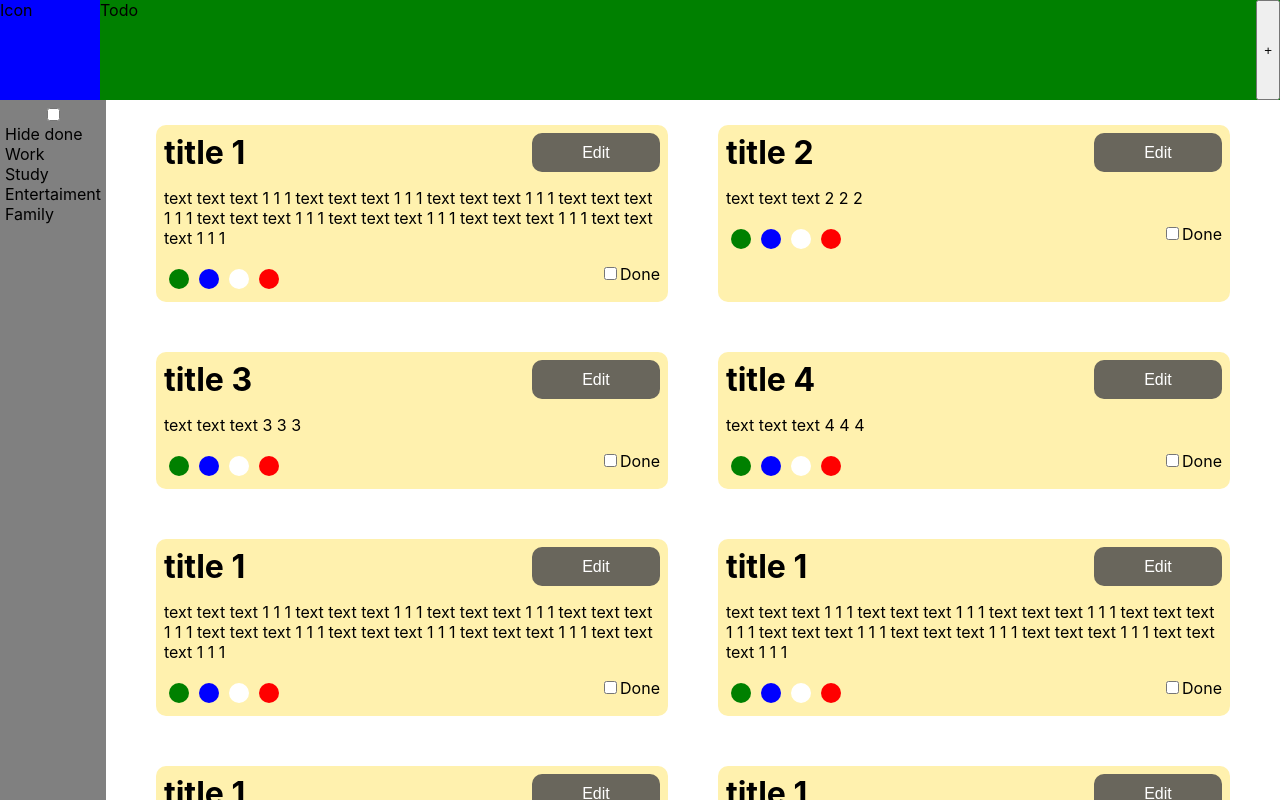
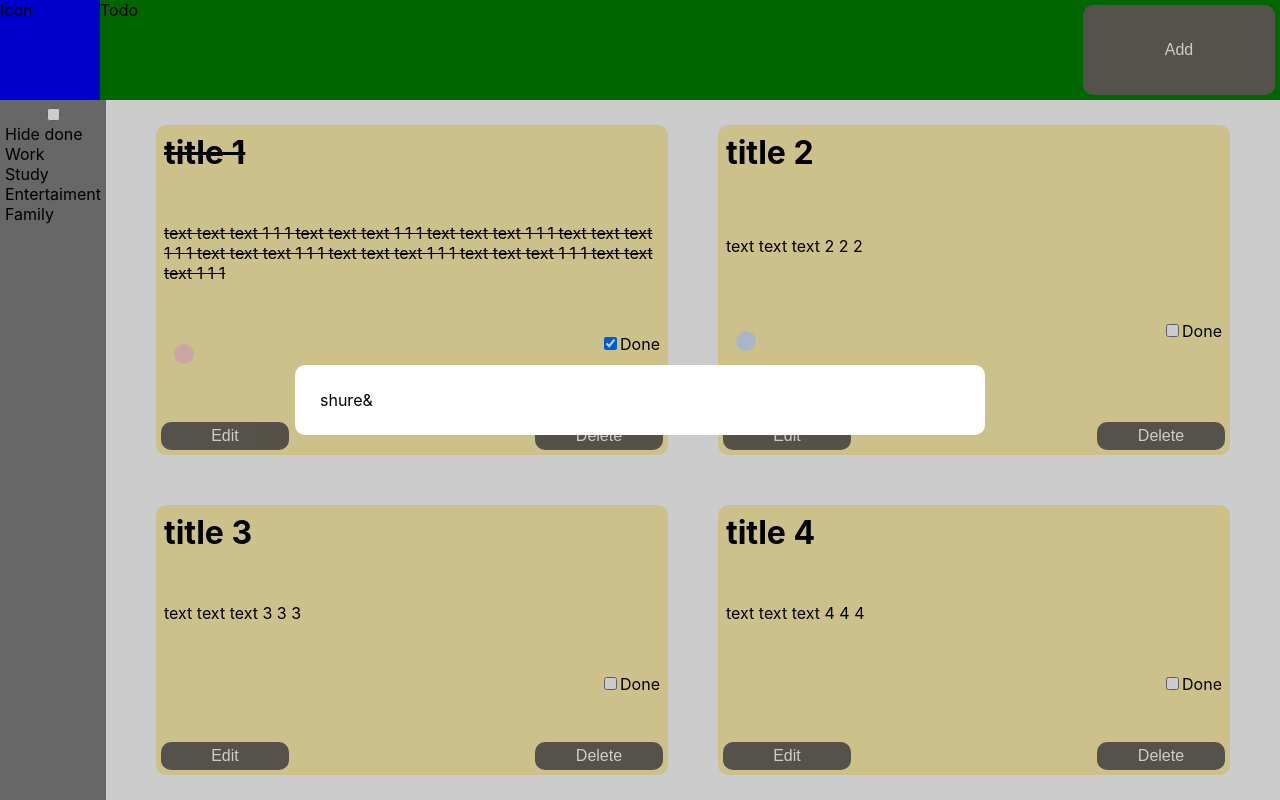
Before and after one commit to Kamrad33/todo_list_app, a React (Create React App) app: page / in a window 1280 px wide. Built offline with nearby package versions, Linux system fonts and the light colour scheme.

Commit message:
Added some functionality

```diff
--- a/src/App.js
+++ b/src/App.js
@@ -2,6 +2,7 @@ import React, {useState, useEffect, useRef} from 'react';
 import './styles/App.css';
 import AppContainer from './components/UI/container/AppContainer';
 import AppHeader from './components/UI/header/AppHeader';
+import AppButton from './components/UI/button/AppButton';
 import TaskItem from './components/TaskItem';
 import TaskItemForm from './components/TaskItemForm';
 import ItemFormContent from './components/ItemFormContent';
@@ -9,27 +10,46 @@ import ItemFormContent from './components/ItemFormContent';
 function App() {
 const [editForm, setEditForm] = useState(false);
 const [addForm, setAddForm] = useState(false);
+const [deleteForm, setDeleteForm] = useState(true);
 const [editedTask, setEditedTask] = useState({});
+
 
 const openEditForm = (task) =>{
   setEditForm(true);
   setEditedTask(task)
-  console.log('TASK', task, 'TASKSTATE', editedTask);
 };
 const openAddForm = () =>{
-  setEditForm(true);
+  setAddForm(true);
+};
+const openDeleteForm = () =>{
+  setDeleteForm(true);
 };
 const closeEditForm = () =>{
   setEditForm(false);
 };
 const closeAddForm = () =>{
-  setEditForm(false);
+  setAddForm(false);
 };
+const closeDeleteForm = () => {
+  setDeleteForm(false);
+}
 
 const [tasks, setTasks] = useState(
   [
-    {id: 1, title:'title 1', text:'text text text 1 1 1 text text text 1 1 1 text text text 1 1 1 text text text 1 1 1 text text text 1 1 1 text text text 1 1 1 text text text 1 1 1 text text text 1 1 1'},
-    {id: 2, title:'title 2', text:'text text text 2 2 2'},
+    { id: 1,
+      title:'title 1',
+      text:'text text text 1 1 1 text text text 1 1 1 text text text 1 1 1 text text text 1 1 1 text text text 1 1 1 text text text 1 1 1 text text text 1 1 1 text text text 1 1 1',
+      done: true,
+      workTag: true,
+      studyTag: false,
+      entertaimentTag: false,
+      familyTag: false,
+      },
+    {id: 2, title:'title 2', text:'text text text 2 2 2',
+    workTag: false,
+    studyTag: true,
+    entertaimentTag: false,
+    familyTag: false},
     {id: 3, title:'title 3', text:'text text text 3 3 3'},
     {id: 4, title:'title 4', text:'text text text 4 4 4'},
   ]);
@@ -52,7 +72,11 @@ const [tasks, setTasks] = useState(
     <text>
     Todo
     </text>
-    <button>+</button>
+    <AppButton
+      color = '#69665c'
+      fontColor = 'white'
+      minWidth = '15vw'
+      onClick = {openAddForm}>Add</AppButton>
     </AppContainer>
     </AppHeader>
     <AppContainer style = {{
@@ -91,20 +115,26 @@ const [tasks, setTasks] = useState(
           close = {closeEditForm}
           data = {editedTask}/>
         </TaskItemForm>
-        <TaskItemForm active = {addForm} setActive = {setAddForm} fixed = {false}>
+
+        <TaskItemForm
+        active = {addForm}
+        setActive = {setAddForm}
+        fixed = {true}>
+          <ItemFormContent
+          action = 'Add'
+          close = {closeAddForm}
+          data = {''}/>
         </TaskItemForm>
-        <TaskItem task = {tasks[0]} edit = {openEditForm}/>
+        <TaskItemForm
+        active = {deleteForm}
+        setActive = {setDeleteForm}
+        fixed = {false}>
+        shure&
+        </TaskItemForm>
+        <TaskItem task = {tasks[0]} edit = {openEditForm} drop = {openDeleteForm}/>
         <TaskItem task = {tasks[1]} edit = {openEditForm}/>
         <TaskItem task = {tasks[2]} edit = {openEditForm}/>
         <TaskItem task = {tasks[3]} edit = {openEditForm}/>
-        <TaskItem task = {tasks[0]}/>
-        <TaskItem task = {tasks[0]}/>
-        <TaskItem task = {tasks[0]}/>
-        <TaskItem task = {tasks[0]}/>
-        <TaskItem task = {tasks[0]}/>
-        <TaskItem task = {tasks[0]}/>
-
-
     </AppContainer>
     </AppContainer>
 
--- a/src/components/ItemFormContent.jsx
+++ b/src/components/ItemFormContent.jsx
@@ -6,26 +6,49 @@ import AppButton from './UI/button/AppButton';
 const ItemFormContent = ({action, close, data, ...props}) =>{
 
   const [formActive, setFormActive] = useState(false);
+  const [titleValue, setTitleValue] = useState('');
+  const [textValue, setTextValue] = useState('');
+  const [workTag, setWorkTag] = useState(false);
+  const [studyTag, setStudyTag] = useState(false);
+  const [entertaimentTag, setEntertaimentTag] = useState(false);
+  const [familyTag, setFamilyTag] = useState(false);
 
-  const [dataValue, setDataValue] = useState('');
-  const [workTag, setWorkTag] = useState();
-  const [studyTag, setStudyTag] = useState();
-  const [entertaimentTag, setEntertaimentTag] = useState();
-  const [familyTag, setFamilyTag] = useState();
-  console.log(workTag, 'tag');
   useEffect(() =>{
-    setDataValue(data);
-  },[data]);
+    setTitleValue(data.title);
+    setTextValue(data.text);
+    setWorkTag(data.workTag);
+    setStudyTag(data.studyTag);
+    setEntertaimentTag(data.entertaimentTag);
+    setFamilyTag(data.familyTag);
+  },[close]);
 
   const closeForm = (e) =>{
-    setDataValue('');
+    setTitleValue('');
+    setTextValue('');
     setWorkTag(false);
     setStudyTag(false);
     setEntertaimentTag(false);
     setFamilyTag(false);
     setFormActive(false);
     close(formActive);
+    console.log('title', titleValue, 'text', textValue);
   };
+
+  const rightButton = () => {
+    if (action == 'Edit') {
+      editButton()
+    }
+    else {
+      addButton()
+    }
+  };
+
+  const editButton = () => {
+    console.log('fetch edit data', titleValue, textValue, workTag, studyTag, entertaimentTag, familyTag);
+  }
+  const addButton = () => {
+    console.log('fetch add data', titleValue, textValue, workTag, studyTag, entertaimentTag, familyTag);
+  }
 
   return (
     <div>
@@ -40,7 +63,8 @@ const ItemFormContent = ({action, close, data, ...props}) =>{
     <AppButton
       color = '#69665c'
       fontColor = 'white'
-      minWidth = '10vw'>{action}</AppButton>
+      minWidth = '10vw'
+      onClick = {rightButton}>{action}</AppButton>
     </div>
 
     <div className = 'TaskItemForm_Content_Info'>
@@ -48,20 +72,22 @@ const ItemFormContent = ({action, close, data, ...props}) =>{
       Title
       </div>
       <AppInput
-      value = {dataValue.title}
-      onChange = {e => setDataValue(e.target.value)}/>
+        value = {titleValue}
+        onChange = {e => setTitleValue(e.target.value)}/>
       <div className = 'TaskItemForm_Content_Info_Description'>
       Description
       </div>
       <AppInput
-      value = {dataValue.text}
-      onChange = {e => setDataValue(e.target.value)}/>
+        value = {textValue}
+        onChange = {e => setTextValue(e.target.value)}/>
     </div>
 
     <div>
 
       <div>Tags</div>
+
       <div className = 'TaskItemForm_Content_Tags'>
+
         <TaskTag
           color = {'#FFCECE'}
           fixed = {false}
@@ -82,7 +108,9 @@ const ItemFormContent = ({action, close, data, ...props}) =>{
           fixed = {false}
           tagActive = {familyTag}
           onClick ={() => setFamilyTag(!familyTag)}>Family</TaskTag>
+
       </div>
+
     </div>
     </div>
   );
--- a/src/components/TaskItem.jsx
+++ b/src/components/TaskItem.jsx
@@ -6,19 +6,27 @@ import AppButton from './UI/button/AppButton';
 
 import '../styles/TaskItem.css';
 
-const TaskItem = ({task, edit, ...props}) =>{
+const TaskItem = ({task, edit, drop, ...props}) =>{
 
-  const [doneTask, setDoneTask] = useState();
+  const [doneTask, setDoneTask] = useState(task.done);
   const [formActive, setFormActive] = useState(false);
+  const [taskData, setTaskData] = useState(task);
+  const [taskTags, setTaskTags] = useState([
+    {color: '#FFCECE', status: task.workTag},
+    {color: '#D1E5F7', status: task.studyTag},
+    {color: '#DAF2D6', status: task.entertaimentTag},
+    {color: '#D2CEFF', status: task.familyTag}]);
 
   let status = '';
   doneTask != true ? status = '' : status = 'line-through';
 
   const editTask = (e) =>{
-
     setFormActive(true);
     edit(task);
-    console.log(task);
+  }
+  const deleteTask = (e) =>{
+    setFormActive(true);
+    drop();
   }
 
   return(
@@ -27,13 +35,7 @@ const TaskItem = ({task, edit, ...props}) =>{
 
       <div className = 'App_TaskItem_Header'>
         <b className = 'App_TaskItem_Header_Font' style = {{textDecoration: status }}>{task.title}</b>
-        <AppButton
-        color = '#69665c'
-        fontColor = 'white'
-        minWidth = '10vw'
-        onClick = {editTask}>
-        Edit
-        </AppButton>
+
       </div>
 
       <div className = 'App_TaskItem_Text' style = {{textDecoration: status }}>
@@ -42,11 +44,8 @@ const TaskItem = ({task, edit, ...props}) =>{
 
       <div className = 'App_TaskItem_Footer'>
         <div className = 'App_TaskItem_Footer_Tags'>
-
-          <div style = {{margin: '5px', width:'20px', height:'20px', background: 'green', borderRadius:'50%'}}></div>
-          <div style = {{margin: '5px', width:'20px', height:'20px', background: 'blue', borderRadius:'50%'}}></div>
-          <div style = {{margin: '5px', width:'20px', height:'20px', background: 'white', borderRadius:'50%'}}></div>
-          <div style = {{margin: '5px', width:'20px', height:'20px', background: 'red', borderRadius:'50%'}}></div>
+          {taskTags.filter(taskTag => taskTag.status == true)
+            .map(taskTag => <TaskTag  color = {taskTag.color} fixed = {false} key={taskTag.color}/>)}
         </div>
         <div className = 'App_TaskItem_Footer_Done'>
           <input
@@ -56,8 +55,24 @@ const TaskItem = ({task, edit, ...props}) =>{
           checked = {doneTask}/>
           Done
         </div>
+
       </div>
-
+      <div className = 'App_TaskItem_Footer_Buttons'>
+        <AppButton
+        color = '#69665c'
+        fontColor = 'white'
+        minWidth = '10vw'
+        onClick = {editTask}>
+        Edit
+        </AppButton>
+        <AppButton
+        color = '#69665c'
+        fontColor = 'white'
+        minWidth = '10vw'
+        onClick = {deleteTask}>
+        Delete
+        </AppButton>
+      </div>
     </div>
   )
 }
--- a/src/components/UI/button/AppButton.module.css
+++ b/src/components/UI/button/AppButton.module.css
@@ -6,4 +6,5 @@
   height: auto;
   padding: 5px;
   font-size: 100%;
+  margin: 5px;
 }
--- a/src/styles/TaskItem.css
+++ b/src/styles/TaskItem.css
@@ -1,9 +1,12 @@
 .App_TaskItem{
   background-color: #fff1ae;
+  display: flex;
   flex: 0 0 40vw;
+  flex-direction: column;
   margin: 25px;
   height: auto;
   border-radius:10px;
+  justify-content: space-between;
 }
 
 .App_TaskItem_Header{
@@ -34,3 +37,7 @@
 .App_TaskItem_Footer_Done{
   flex-wrap: wrap;
 }
+.App_TaskItem_Footer_Buttons{
+  display: flex;
+  justify-content: space-between;
+}
```
Also changed, not shown: src/styles/TaskItemForm.css (+8 -9 lines). Lines whose indentation alone changed are shown as unchanged.
